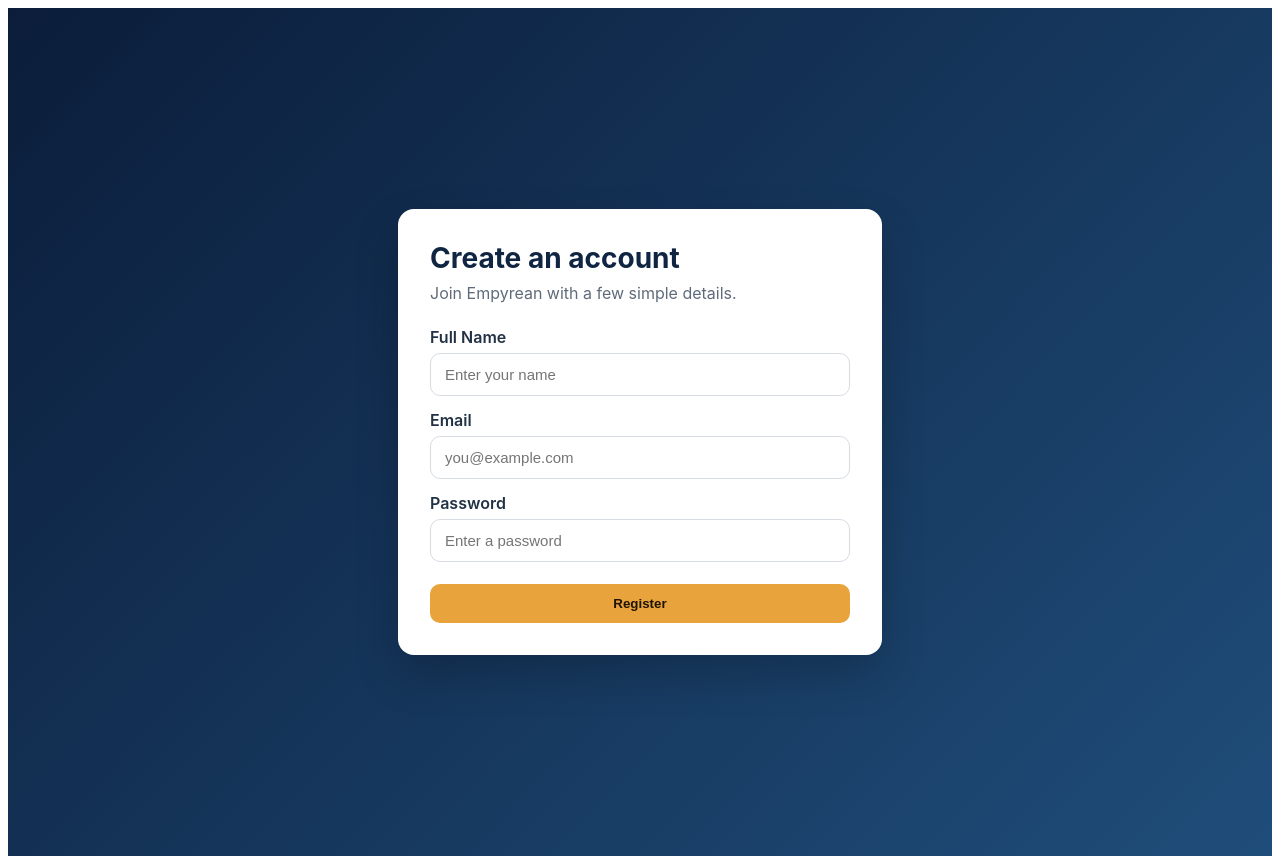
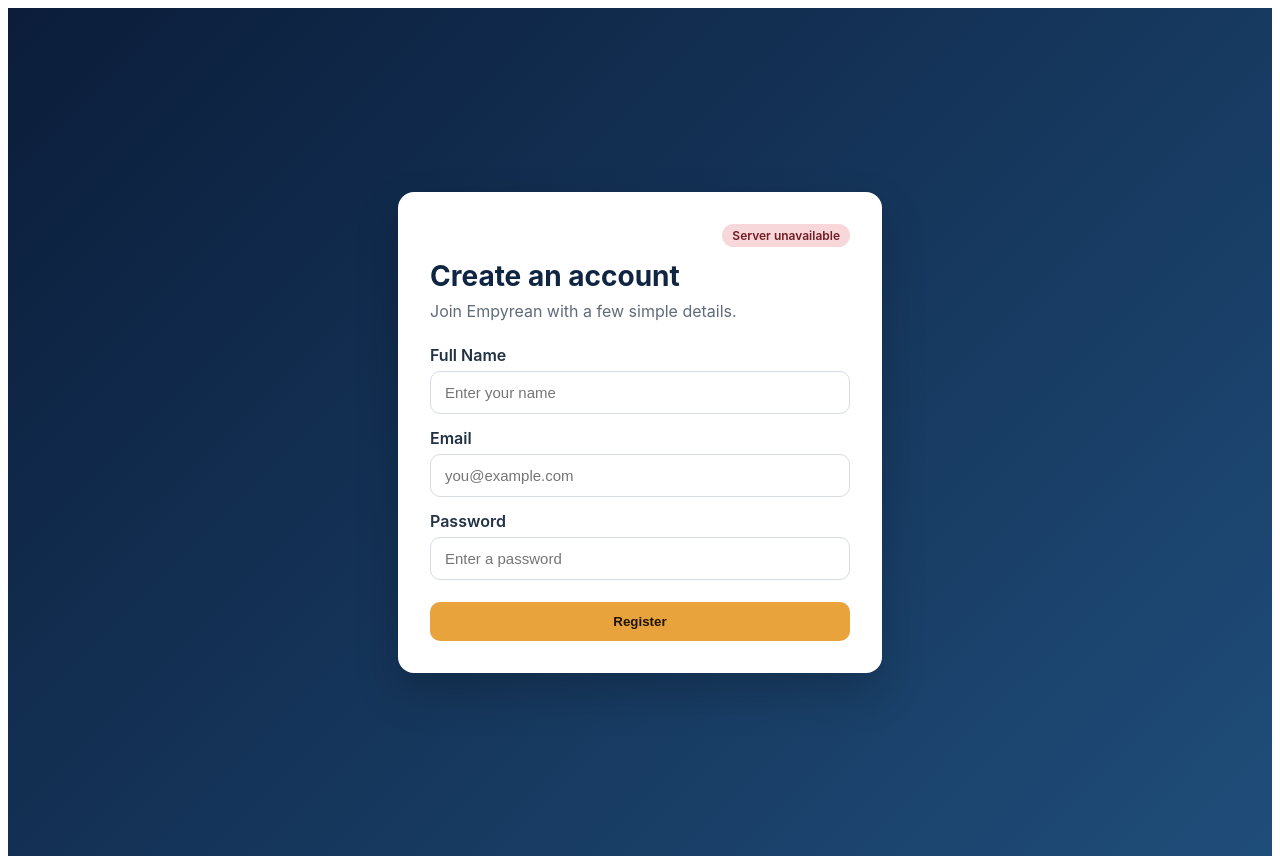
Before and after one commit to Darshan-2118/Empyrean-V2-frontend, a React (Vite) app: page / in a window 1280 px wide. Built offline with nearby package versions, Linux system fonts and the light colour scheme; no server answers.

Commit message:
Update: connection to backend
A connection to the backend repo is established now the backend communicates with the frontend and then responds with respect to the data needed

```diff
--- a/package.json
+++ b/package.json
@@ -8,7 +8,6 @@
     "preview": "vite preview"
   },
   "dependencies": {
-    "firebase": "^12.16.0",
     "react": "^18.3.1",
     "react-dom": "^18.3.1"
   },
--- a/pages/register.jsx
+++ b/pages/register.jsx
@@ -1,5 +1,6 @@
-import React, { useState } from "react";
+import React, { useState, useEffect } from "react";
 import styles from "../styles/register.module.css";
+import { checkHealth } from "../src/api.js";
 
 export default function RegisterPage() {
   const [formData, setFormData] = useState({
@@ -8,6 +9,13 @@ export default function RegisterPage() {
     password: "",
   });
   const [message, setMessage] = useState("");
+  const [backendStatus, setBackendStatus] = useState("checking"); // "checking" | "ok" | "error"
+
+  useEffect(() => {
+    checkHealth().then((result) => {
+      setBackendStatus(result.ok ? "ok" : "error");
+    });
+  }, []);
 
   const handleChange = (event) => {
     const { name, value } = event.target;
@@ -28,6 +36,24 @@ export default function RegisterPage() {
   return (
     <div className={styles.page}>
       <div className={styles.card}>
+        <div className={styles.statusBar}>
+          <span
+            className={
+              backendStatus === "checking"
+                ? styles.statusChecking
+                : backendStatus === "ok"
+                  ? styles.statusOk
+                  : styles.statusError
+            }
+          >
+            {backendStatus === "checking"
+              ? "Connecting to server..."
+              : backendStatus === "ok"
+                ? "Server connected"
+                : "Server unavailable"}
+          </span>
+        </div>
+
         <h1 className={styles.title}>Create an account</h1>
         <p className={styles.subtitle}>
           Join Empyrean with a few simple details.
--- /dev/null
+++ b/src/api.js
@@ -0,0 +1,71 @@
+const HEALTH_TIMEOUT = 5000; // 5s
+const HEALTH_RETRIES = 2;
+const HEALTH_RETRY_DELAY = 1000; // 1s
+
+/**
+ * Check if the backend server is reachable via the Vite proxy.
+ * Includes timeout and retry logic for resilience.
+ * @returns {Promise<{ok: boolean, data?: any, error?: string}>}
+ */
+export async function checkHealth() {
+  for (let attempt = 0; attempt <= HEALTH_RETRIES; attempt++) {
+    const controller = new AbortController();
+    const timer = setTimeout(() => controller.abort(), HEALTH_TIMEOUT);
+
+    try {
+      const res = await fetch("/health", {
+        method: "GET",
+        headers: { "Content-Type": "application/json" },
+        signal: controller.signal,
+      });
+
+      clearTimeout(timer);
+
+      if (!res.ok) {
+        return { ok: false, error: `Backend responded with status ${res.status}` };
+      }
+
+      const data = await res.json();
+      return { ok: true, data };
+    } catch (err) {
+      clearTimeout(timer);
+
+      if (attempt < HEALTH_RETRIES) {
+        await new Promise((r) => setTimeout(r, HEALTH_RETRY_DELAY));
+        continue;
+      }
+
+      if (err.name === "AbortError") {
+        return { ok: false, error: "Request timed out — backend did not respond within 5s" };
+      }
+
+      if (err.message === "Failed to fetch" || err.message.includes("NetworkError")) {
+        return { ok: false, error: "Cannot reach the backend server — is it running?" };
+      }
+
+      return { ok: false, error: err.message };
+    }
+  }
+}
+
+/**
+ * Base fetch wrapper for API calls.
+ * Requests go through Vite's dev server proxy, so they are same-origin.
+ */
+export async function apiFetch(path, options = {}) {
+  const config = {
+    headers: { "Content-Type": "application/json" },
+    ...options,
+  };
+
+  const res = await fetch(path, config);
+  const data = await res.json();
+
+  if (!res.ok) {
+    throw new Error(data.detail || data.message || `Request failed with ${res.status}`);
+  }
+
+  return data;
+}
+
+export default { checkHealth, apiFetch };
--- a/styles/register.module.css
+++ b/styles/register.module.css
@@ -66,3 +66,31 @@
   color: #1f7a4b;
   font-weight: 600;
 }
+
+.statusBar {
+  display: flex;
+  justify-content: flex-end;
+  margin-bottom: 12px;
+}
+
+.statusBar span {
+  font-size: 12px;
+  font-weight: 600;
+  padding: 4px 10px;
+  border-radius: 20px;
+}
+
+.statusChecking {
+  background: #fff3cd;
+  color: #856404;
+}
+
+.statusOk {
+  background: #d4edda;
+  color: #155724;
+}
+
+.statusError {
+  background: #f8d7da;
+  color: #721c24;
+}
--- a/vite.config.js
+++ b/vite.config.js
@@ -1,6 +1,20 @@
 import { defineConfig } from 'vite';
 import react from '@vitejs/plugin-react';
 
+const backendUrl = process.env.VITE_BACKEND_URL || "http://localhost:8000";
+
 export default defineConfig({
   plugins: [react()],
+  server: {
+    proxy: {
+      "/health": {
+        target: backendUrl,
+        changeOrigin: true,
+      },
+      "/api": {
+        target: backendUrl,
+        changeOrigin: true,
+      },
+    },
+  },
 });
```
Also changed, not shown: src/firebase.js (deleted, +0 -16 lines), 2 other files (tests, documents, lock files or other folders).
